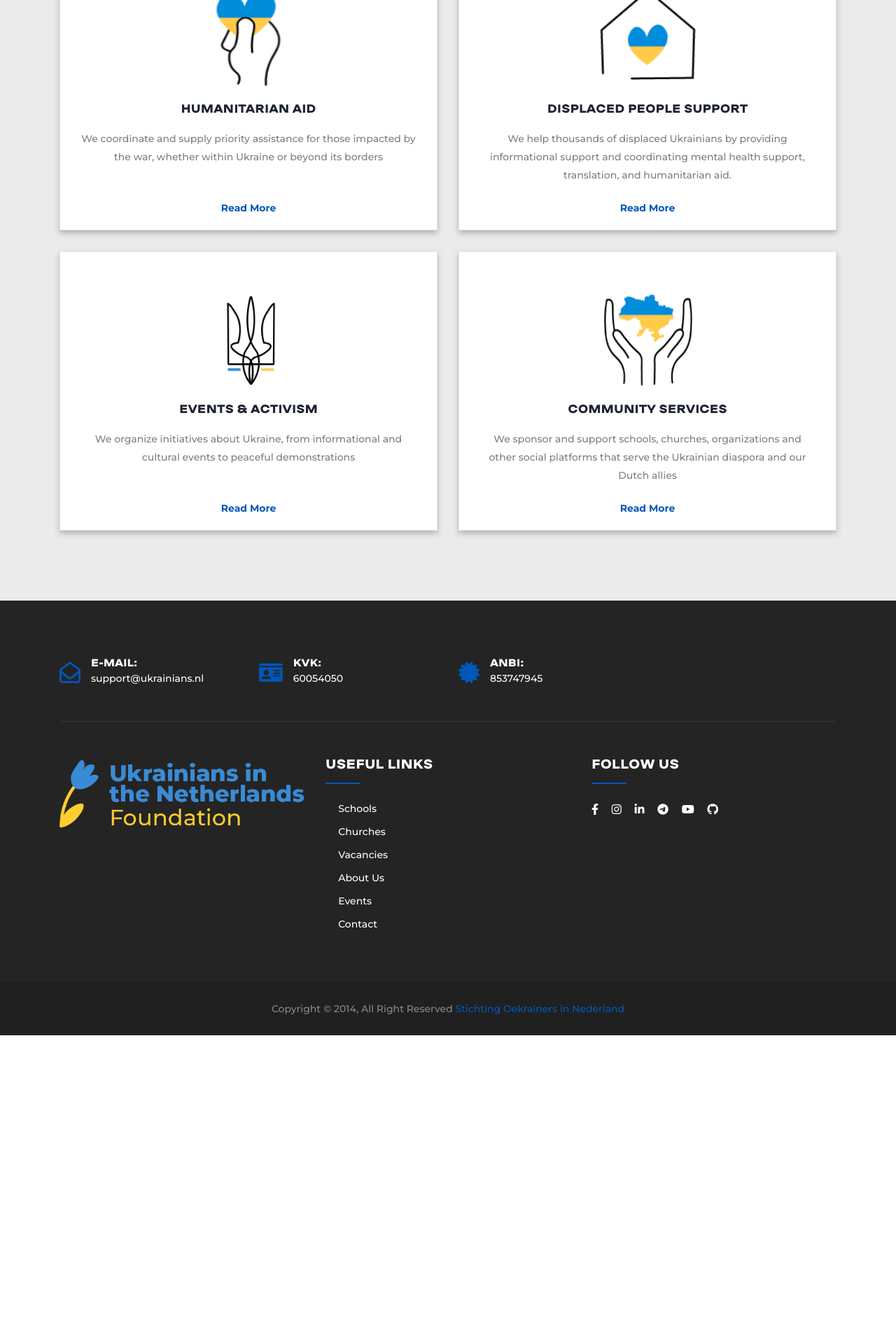
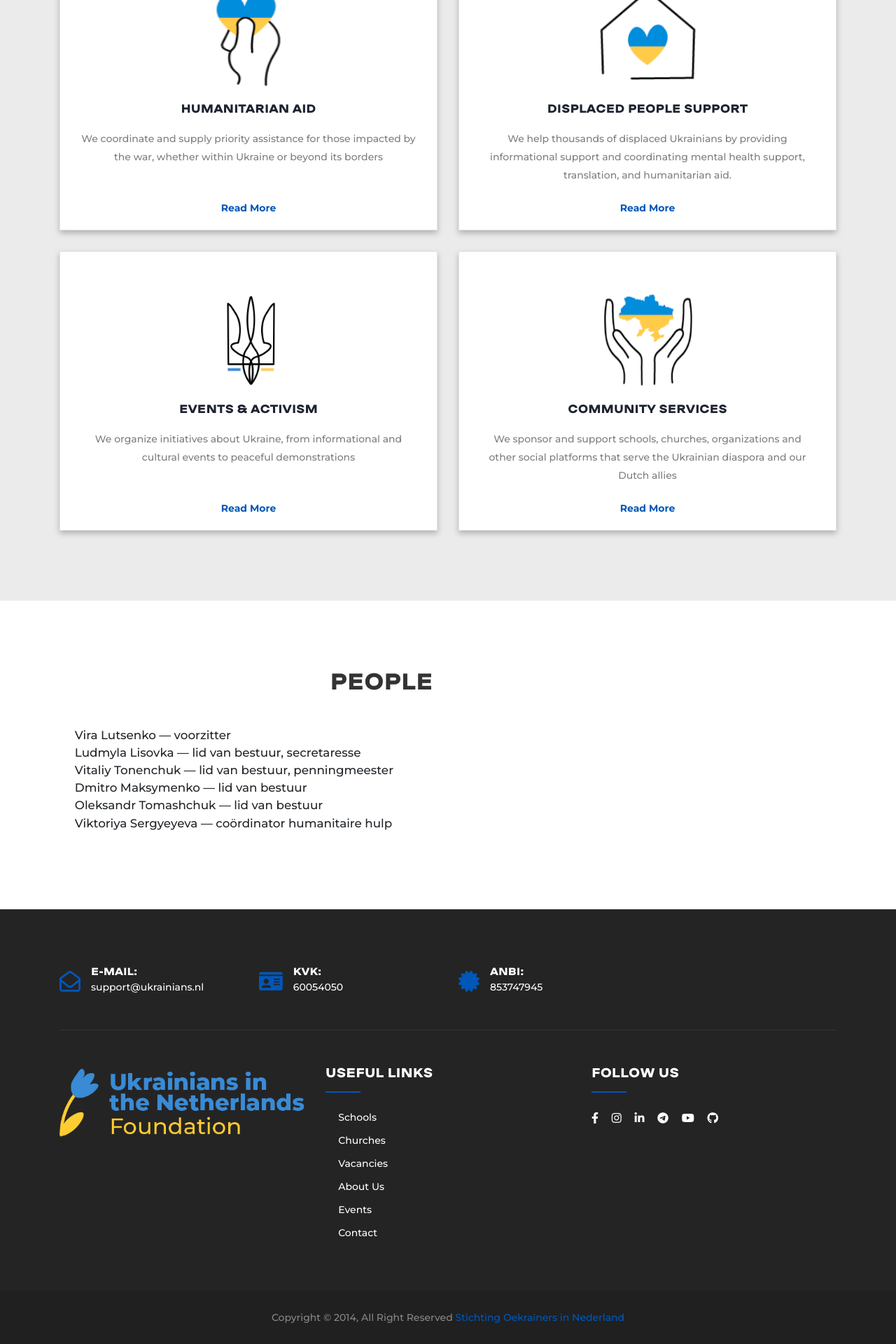
Before and after one commit to ua-nl/ua-nl.github.io, a Jekyll site: the page built from pages/about.html, in a window 1280 px wide. Shown: the part 1860-3780 px from the top of the page at 70% size. Built offline with Jekyll 4.4.1, drawn with Linux system fonts in a browser that asks for light colours; a script that is not in the unit is left out; before the commit the page ends 3339 px from its top, so only the background shows below that.

Commit message:
about: people list added

```diff
--- /dev/null
+++ b/_data/about/people.yml
@@ -0,0 +1,25 @@
+- name: Vira Lutsenko
+  roles:
+    - voorzitter
+
+- name: Ludmyla Lisovka
+  roles:
+    - lid van bestuur
+    - secretaresse
+
+- name: Vitaliy Tonenchuk
+  roles:
+    - lid van bestuur
+    - penningmeester
+
+- name: Dmitro Maksymenko
+  roles:
+    - lid van bestuur
+
+- name: Oleksandr Tomashchuk
+  roles:
+    - lid van bestuur
+
+- name: Viktoriya Sergyeyeva
+  roles:
+    - coördinator humanitaire hulp
--- a/assets/css/sections/about.css
+++ b/assets/css/sections/about.css
@@ -5,6 +5,7 @@
   font-weight: 600;
   line-height: 1;
 }
+
 .post-comments .section-title h2 {
   margin-bottom: 15px;
 }
@@ -13,23 +14,28 @@
   padding: 0 190px;
   margin-bottom: 10px;
 }
+
 .about-info-text h2 {
   margin-bottom: 23px;
   text-transform: capitalize;
   font-weight: 700;
   line-height: 0.9;
 }
+
 .about-info-text p {
   padding: 0 100px;
   font-size: 18px;
   margin-bottom: 26px;
 }
+
 .about-content p {
   margin-bottom: 0;
 }
+
 .about-info-text a {
   margin-bottom: 20px;
 }
+
 .features-wrap {
   border: 1px solid #e6e6e6;
   background-color: #fff;
@@ -37,6 +43,7 @@
   filter: drop-shadow(0px 4px 4px rgba(0, 0, 0, 0.25));
   min-height: 100%;
 }
+
 .features-wrap:hover {
   transition: all 0.5s;
 }
@@ -76,3 +83,8 @@
   position: relative;
   padding-top: 15px;
 }
+
+.people-list {
+  list-style-type: none;
+  font-size: 1.2em;
+}
--- a/pages/about.html
+++ b/pages/about.html
@@ -45,3 +45,23 @@ title: About Us
 
 {% include components/section.html section="what-we-do" classes="grey-bg text-center pt-50" %}
 {% include components/activities-list.html %}
+
+<!-- people -->
+<section class="about-area pb-60 pt-100">
+    <div class="container">
+        <div class="row text-center">
+            <div class="col-10 pb-50">
+                <div class="section-title">
+                    <h2>People</h2>
+                </div>
+                <div class="about-content text-left">
+                    <ul class="people-list">
+                        {% for person in site.data.about.people %}
+                        <li> {{person.name}} — {{ person.roles | join: ', ' }} </li>
+                        {% endfor %}
+                    </ul>
+                </div>
+            </div>
+        </div>
+    </div>
+</section>
```
